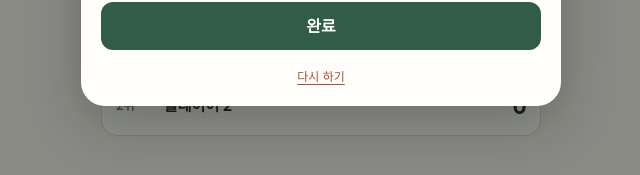
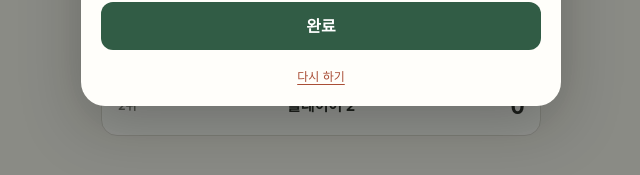
Before and after one commit to 97Wobbler/greed-dice, a React (Vite) app: page / in a window 1280 px wide. Shown: the part 479-654 px from the top of the page, without its empty margins (319-959 px from the left). Built offline with nearby package versions, Linux system fonts and the light colour scheme.

Commit message:
Fix snackbar overlap and player alignment

```diff
--- a/app/globals.css
+++ b/app/globals.css
@@ -54,12 +54,12 @@ h2 { margin-bottom: 0; font-size: 18px; }
 .player-list { display: grid; min-height: 0; padding: 0 2px 12px; gap: 9px; overflow-y: auto; overscroll-behavior: contain; scrollbar-width: thin; scrollbar-color: #c5c5bd transparent; }
 .player-card { overflow: hidden; padding: 0; border: 1px solid var(--line); border-radius: 16px; background: var(--card); transition: border-color .15s, background .15s; }
 .player-card.active { border-color: var(--green); background: #fbfdf9; }
-.player-main { display: grid; width: 100%; min-height: 58px; padding: 12px 14px; border: 0; grid-template-columns: 38px minmax(0, 1fr) auto; gap: 10px; align-items: center; background: transparent; text-align: left; }
-.rank { color: var(--muted); font-size: 12px; font-weight: 700; }
-.player-name { overflow: hidden; font-size: 15px; text-overflow: ellipsis; white-space: nowrap; }
-.player-score { font-size: 22px; font-weight: 650; letter-spacing: -.03em; font-variant-numeric: tabular-nums; }
+.player-main { display: grid; width: 100%; min-height: 58px; padding: 12px 16px; border: 0; grid-template-columns: minmax(70px, 1fr) auto minmax(70px, 1fr); gap: 8px; align-items: center; background: transparent; text-align: left; }
+.rank { justify-self: start; color: var(--muted); font-size: 12px; font-weight: 700; }
+.player-name { max-width: 42vw; overflow: hidden; justify-self: center; font-size: 15px; text-align: center; text-overflow: ellipsis; white-space: nowrap; }
+.player-score { justify-self: end; font-size: 22px; font-weight: 650; line-height: 1; letter-spacing: -.03em; font-variant-numeric: tabular-nums; }
 
-.toast { position: fixed; z-index: 10; right: 16px; bottom: max(18px, env(safe-area-inset-bottom)); left: 16px; display: flex; align-items: center; justify-content: space-between; max-width: 448px; margin: auto; padding: 14px 16px; border-radius: 14px; color: white; background: #222722; box-shadow: 0 12px 32px rgba(0,0,0,.2); font-size: 13px; }
+.toast { z-index: 10; display: flex; width: 100%; min-height: 52px; margin-top: 8px; padding: 12px 16px; flex: 0 0 auto; align-items: center; justify-content: space-between; border-radius: 14px; color: white; background: #222722; box-shadow: 0 8px 22px rgba(0,0,0,.16); font-size: 13px; }
 .toast button { border: 0; color: #bce3c9; background: transparent; font-weight: 800; }
 
 .modal-backdrop { position: fixed; z-index: 20; inset: 0; display: flex; align-items: flex-end; justify-content: center; padding: 12px; background: rgba(27, 30, 27, .48); }
```
